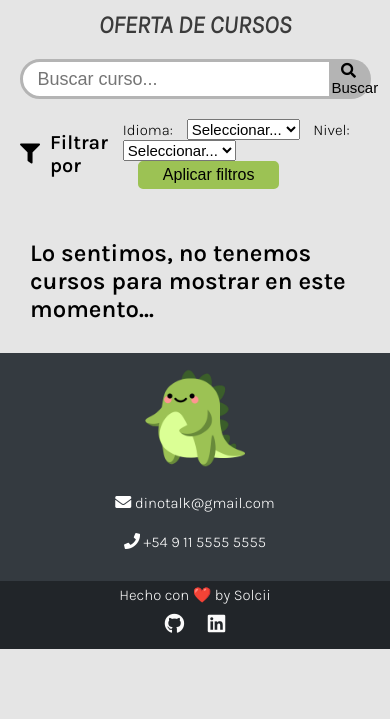
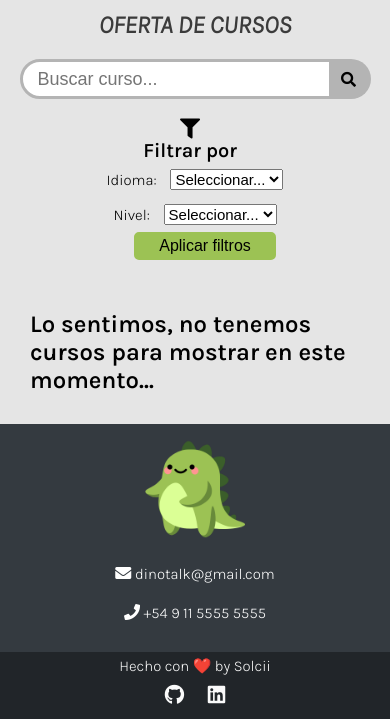
Before and after one commit to Solcii/DinoTalk, a Django app: page /cursos/ in a window 390 px wide. Shown: the part 80-799 px from the top of the page. Run offline with Django 3.2, Linux system fonts and the light colour scheme; data that the repository does not hold is empty; some libraries are stand-ins or nearby versions.

Commit message:
responsive pagina cursos

```diff
--- a/static/css/cursos.css
+++ b/static/css/cursos.css
@@ -19,7 +19,7 @@
     -webkit-perspective: 800;
     perspective: 800;
     width: 20%;
-    min-width: 20%;
+    min-width: 33rem;
     max-width: 20%;
 }
 
@@ -109,7 +109,7 @@
 
 .modalidad-icono,
 .duracion-icono {
-    font-size: 2rem;
+    font-size: 1.8rem;
     margin-right: 1.5rem;
     color: #575353
 }
@@ -170,6 +170,12 @@
     margin: 2rem;
 }
 
+.filtros-form {
+    display: flex;
+    justify-content: center;
+    align-items: center;
+}
+
 .filtros label,
 .filtros select {
     margin: 0 0.5rem;
@@ -194,17 +200,39 @@
 
 @media (max-width: 768px) {
     .card-wrap {
-        min-width: 40%;
         max-width: 40%;
+    }
+    .texto-buscar {
+        display: none;
+    }
+    .filtros,
+    .filtros-form {
+        flex-direction: column;
+    }
+    .filtros-form .selectores {
+        margin: 0.7rem;
     }
 }
 
 @media (max-width: 576px) {
     .card-wrap {
-        min-width: 90%;
+        min-width: 30rem;
         max-width: 90%;
     }
     .titulo-seccion-cursos {
         font-size: 2.5rem;
     }
+    .titulo-curso,
+    .inscripciones {
+        font-size: 2.2rem;
+    }
+    .idioma {
+        font-size: 1.7rem;
+    }
+    .modalidad-titulo,
+    .duracion-titulo,
+    .modalidad-icono,
+    .duracion-icono {
+        font-size: 1.7rem;
+    }
 }
--- a/templates/cursos.html
+++ b/templates/cursos.html
@@ -14,29 +14,33 @@
         <div id="custom-search-input">
             <div class="input-group">
                 <input type="text" class="form-control" placeholder="Buscar curso..." name="buscar" value="{{request.GET.buscar}}">
-                <button type="submit" class="boton-buscar"><i class="fas fa-search lupa"></i>Buscar</button>
+                <button type="submit" class="boton-buscar"><i class="fas fa-search lupa"></i><span class="texto-buscar">Buscar</span></button>
             </div>
         </div>
     </form>
     <div class="filtros">
         <i class="fas fa-filter icono-filtros"></i>
         <h2 class="titulo-filtros">Filtrar por</h2>
-        <form method="get">
-            <label for="idioma">Idioma:</label>
-            <select name="idioma" id="idioma">
+        <form class="filtros-form" method="get">
+            <div class="selectores">
+                <label for="idioma">Idioma:</label>
+                <select name="idioma" id="idioma">
                 <option>Seleccionar...</option>
                 <option value="I">Inglés</option>
                 <option value="A">Alemán</option>
                 <option value="F">Francés</option>
                 <option value="P">Portugués</option>
             </select>
-            <label for="nivel">Nivel:</label>
-            <select name="nivel" id="nivel">
+            </div>
+            <div class="selectores">
+                <label for="nivel">Nivel:</label>
+                <select name="nivel" id="nivel">
                 <option>Seleccionar...</option>
                 <option value="P">Principiante</option>
                 <option value="I">Intermedio</option>
                 <option value="A">Avanzado</option>
             </select>
+            </div>
             <button type="submit" class="boton-filtros">Aplicar filtros</button>
         </form>
     </div>
```
